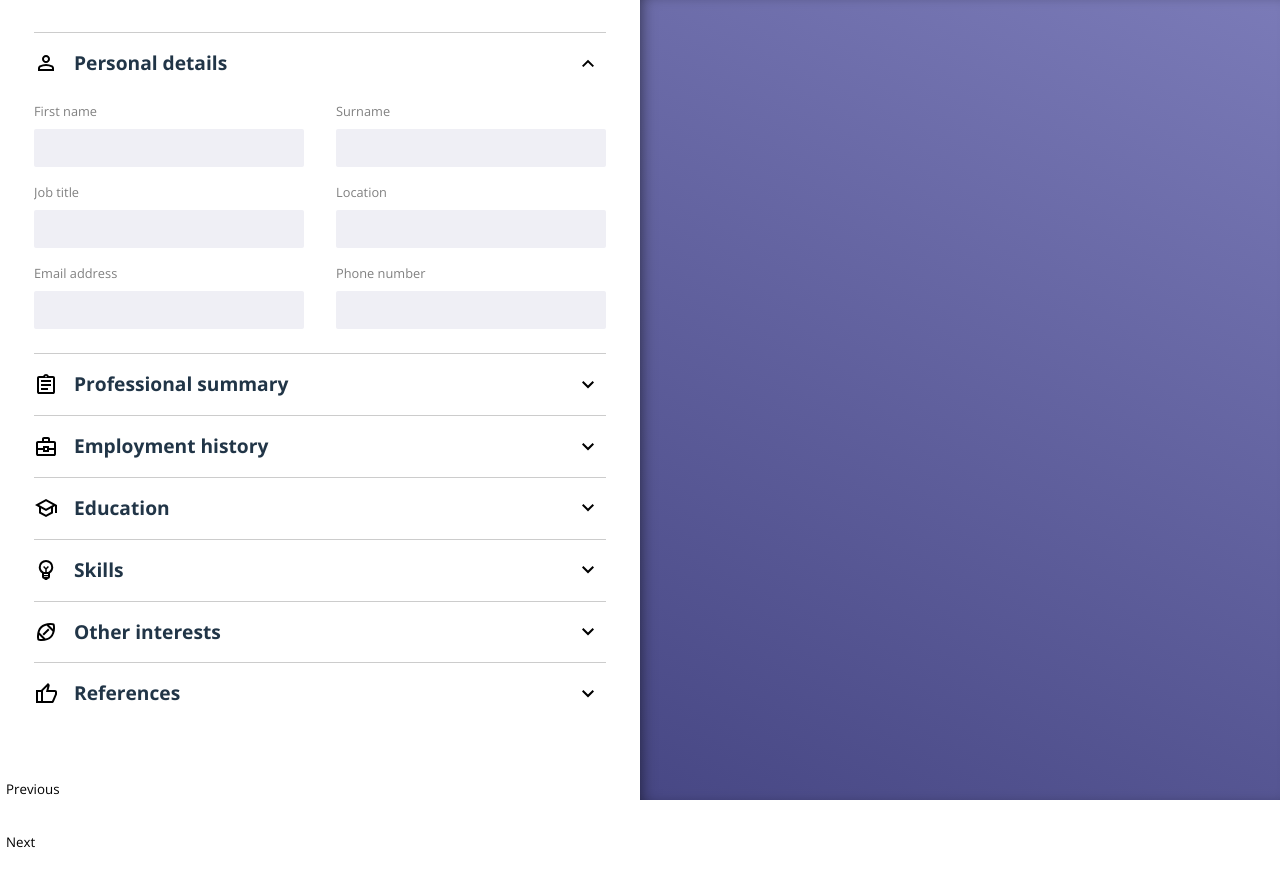
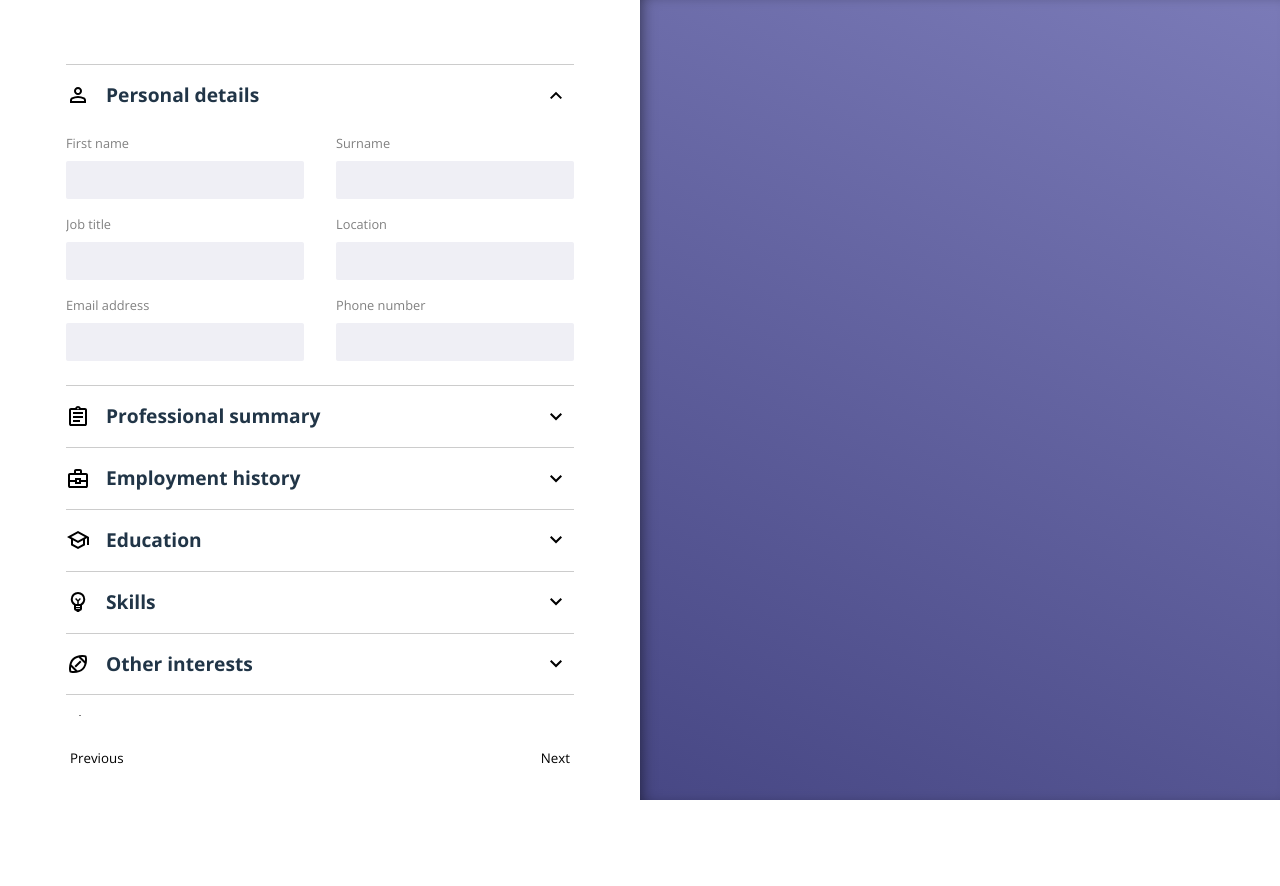
Before and after one commit to CJohnston079/odin-cv-builder, a React (Vite) app: page / in a window 1280 px wide. Shown: the top 886 px of the page. Before the commit the page ends 863 px from the top, so only its background shows below. Built offline with nearby package versions, Linux system fonts and the light colour scheme.

Commit message:
feat: apply styling to form navigation button container

```diff
--- a/src/components/Editor.jsx
+++ b/src/components/Editor.jsx
@@ -77,7 +77,7 @@ export default function Editor() {
 					onShow={() => handleSetActiveFieldset(6)}
 				/>
 			</form>
-			<div>
+			<div id="nav-buttons">
 				<button onClick={handlePrevious}>Previous</button>
 				<button onClick={handleNext}>Next</button>
 			</div>
--- a/src/styles/editor/Editor.css
+++ b/src/styles/editor/Editor.css
@@ -1,3 +1,21 @@
+#editor > * {
+	--editor-child-padding: 4rem;
+
+	padding: var(--editor-child-padding);
+}
+
 form {
-	padding: 2rem;
+	min-height: 100vh;
 }
+
+#nav-buttons {
+	position: sticky;
+	bottom: 0;
+
+	display: flex;
+	justify-content: space-between;
+
+	padding: 2rem 4rem;
+
+	background-color: white;
+}
--- a/src/styles/editor/FieldsetHeader.css
+++ b/src/styles/editor/FieldsetHeader.css
@@ -17,7 +17,7 @@ h2 {
 	color: var(--cl-text); */
 }
 
-button {
+.section-header button {
 	display: flex;
 	justify-content: center;
 	align-items: center;
```
